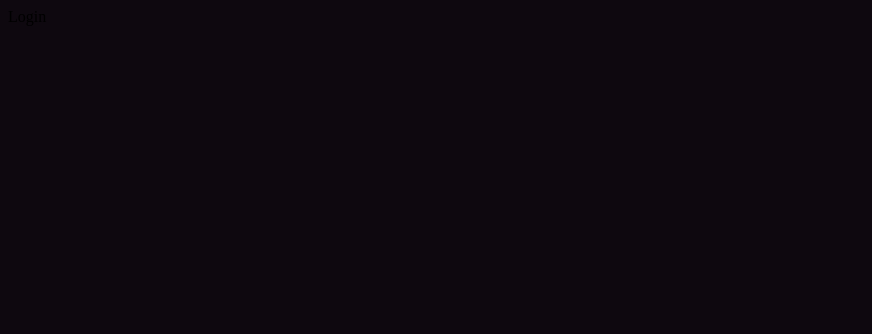
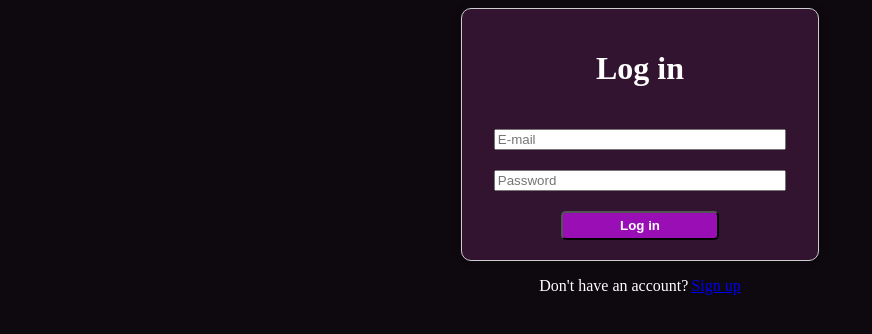
Before and after one commit to Lucano17/task-manager, a React (Vite) app in the folder client/: page /login in a window 1280 px wide. Shown: the top 334 px of the page, without its empty margins (0-872 px from the left). Built offline with nearby package versions, Linux system fonts and the light colour scheme.

Commit message:
LoginPage

```diff
--- a/client/src/api/auth.js
+++ b/client/src/api/auth.js
@@ -2,3 +2,5 @@ import axios from "axios";
 
 const API = "http://localhost:4000/api";
 export const registerRequest = (user) => axios.post(`${API}/register`, user);
+
+export const loginRequest = (user)=> axios.post(`${API}/login`, user)
--- a/client/src/context/AuthContext.jsx
+++ b/client/src/context/AuthContext.jsx
@@ -1,5 +1,5 @@
-import { createContext, useState, useContext } from "react";
-import { registerRequest } from "../api/auth";
+import { createContext, useState, useContext, useEffect } from "react";
+import { registerRequest, loginRequest } from "../api/auth.js";
 
 export const AuthContext = createContext();
 
@@ -14,7 +14,7 @@ export const useAuth = () => {
 export const AuthProvider = ({ children }) => {
   const [user, setUser] = useState(null);
   const [isAuthenticated, setIsAuthenticated] = useState(false);
-  const [errors, setErrors] = useState([])
+  const [errors, setErrors] = useState([]);
 
   const signup = async (user) => {
     try {
@@ -26,8 +26,32 @@ export const AuthProvider = ({ children }) => {
       setErrors(error.response.data);
     }
   };
+
+  const signin = async (user) => {
+    try {
+      const res = await loginRequest(user);
+      console.log(res);
+    } catch (error) {
+      if (Array.isArray(error.response.data)){
+        return setErrors(error.response.data)
+      }
+      setErrors([error.response.data.message]);
+    }
+  };
+
+  useEffect(()=>{
+if (errors.length > 0) {
+ const timer = setTimeout(()=>{
+    setErrors([])
+  }, 5000)
+  return () => clearTimeout(timer)
+}
+  },[errors])
+
   return (
-    <AuthContext.Provider value={{ signup, user, isAuthenticated, errors }}>
+    <AuthContext.Provider
+      value={{ signup, signin, user, isAuthenticated, errors }}
+    >
       {children}
     </AuthContext.Provider>
   );
--- a/client/src/pages/LoginPage.jsx
+++ b/client/src/pages/LoginPage.jsx
@@ -1,11 +1,56 @@
-import React from 'react'
+import React from "react";
+import styles from "./LoginPage.module.css";
+import {useForm} from "react-hook-form";
+import { useAuth } from "../context/AuthContext";
+import { Link } from "react-router-dom";
+
 
 const LoginPage = () => {
+
+const { register, handleSubmit, formState: {errors} } = useForm();
+const {signin, errors: signinErrors} = useAuth()
+
+const onSubmit = handleSubmit((data) => {
+  signin(data);
+});
   return (
-    <div>
-      Login
+    <div className={styles.loginContainer}>
+      <form className={styles.loginForm} onSubmit={onSubmit}>
+        <h1>Log in</h1>
+        {signinErrors.map((error, i)=>(
+          <div key={i} className={styles.loginError}>
+            {error}
+          </div>
+        ))}
+        <input
+          className={styles.loginInput}
+          type="email"
+          placeholder="E-mail"
+          {...register("email", { required: true })}
+        />
+        {errors.email && (
+          <p className={styles.loginError}>E-mail is required</p>
+        )}
+
+        <input
+          className={styles.loginInput}
+          type="password"
+          placeholder="Password"
+          {...register("password", { required: true })}
+        />
+        {errors.password && (
+          <p className={styles.loginError}>Password is required</p>
+        )}
+
+        <button className={styles.loginButton} type="submit">
+          Log in
+        </button>
+      </form>
+      <p className={styles.moveToRegister}>
+        Don't have an account? <Link className={styles.moveToRegisterButton} to="/register">Sign up</Link>
+      </p>
     </div>
-  )
-}
+  );
+};
 
-export default LoginPage
+export default LoginPage;
--- a/client/src/pages/LoginPage.module.css
+++ b/client/src/pages/LoginPage.module.css
@@ -0,0 +1,51 @@
+.loginContainer {
+    display: flex;
+    justify-content: center;
+    align-items: center;
+    flex-direction: column;
+}
+
+.loginForm {
+    align-items: center;
+    display: flex;
+    flex-direction: column; /* Alinea los elementos del formulario en columna */
+    padding: 20px;
+    width: 25%;
+    border: 1px solid #ccc;
+    border-radius: 10px;
+    box-shadow: 0 0 10px rgba(0, 0, 0, 0.1);
+    background-color: rgba(80, 30, 74, 0.558);
+}
+
+.loginInput {
+    margin-top: 20px;
+    width: 90%;
+}
+
+.loginButton {
+    background-color: rgb(153, 14, 181);
+    color: white;
+    border-radius: 5px;
+    padding: 5px;
+    font-weight: 600;
+    margin-top: 20px;
+    width: 50%;
+}
+
+.loginError {
+    color: rgb(233, 57, 110);
+}
+
+.loginForm h1 {
+    color: white;
+}
+
+.moveToRegister {
+    display: flex;
+    color: white;
+    position: relative;
+}
+
+.moveToRegisterButton {
+    margin-left: 3px;
+}
--- a/client/src/pages/RegisterPage.jsx
+++ b/client/src/pages/RegisterPage.jsx
@@ -2,7 +2,7 @@ import styles from "./RegisterPage.module.css";
 import { useForm } from "react-hook-form";
 import React, { useEffect } from "react";
 import { useAuth } from "../context/AuthContext";
-import { useNavigate } from "react-router-dom";
+import { useNavigate, Link } from "react-router-dom";
 
 const RegisterPage = () => {
   const {
@@ -29,6 +29,7 @@ const RegisterPage = () => {
             {error}
           </div>
         ))}
+        <h1>Register</h1>
         <input
           className={styles.registerInput}
           type="text"
@@ -36,7 +37,7 @@ const RegisterPage = () => {
           {...register("username", { required: true })}
         />
         {errors.username && (
-          <p className={styles.registerError}>Username is required</p>
+          <p className={styles.registerError}>User name is required</p>
         )}
 
         <input
@@ -45,7 +46,7 @@ const RegisterPage = () => {
           placeholder="E-mail"
           {...register("email", { required: true })}
         />
-        {errors.username && (
+        {errors.email && (
           <p className={styles.registerError}>E-mail is required</p>
         )}
 
@@ -55,7 +56,7 @@ const RegisterPage = () => {
           placeholder="Password"
           {...register("password", { required: true })}
         />
-        {errors.username && (
+        {errors.password && (
           <p className={styles.registerError}>Password is required</p>
         )}
 
@@ -63,6 +64,9 @@ const RegisterPage = () => {
           Registrar
         </button>
       </form>
+      <p className={styles.moveToLogin}>
+        Already have an account? <Link className={styles.moveToLoginButton} to="/login">Log In</Link>
+      </p>
     </div>
   );
 };
--- a/client/src/pages/RegisterPage.module.css
+++ b/client/src/pages/RegisterPage.module.css
@@ -2,6 +2,7 @@
     display: flex;
     justify-content: center;
     align-items: center;
+    flex-direction: column;
 }
 
 .registerForm {
@@ -34,3 +35,17 @@
 .registerError {
     color: rgb(233, 57, 110);
 }
+
+.registerForm h1 {
+    color: white;
+}
+
+.moveToLogin {
+    display: flex;
+    color: white;
+    position: relative;
+}
+
+.moveToLoginButton {
+    margin-left: 3px;
+}
```
Also changed, not shown: 2 other files (tests, documents, lock files or other folders).
